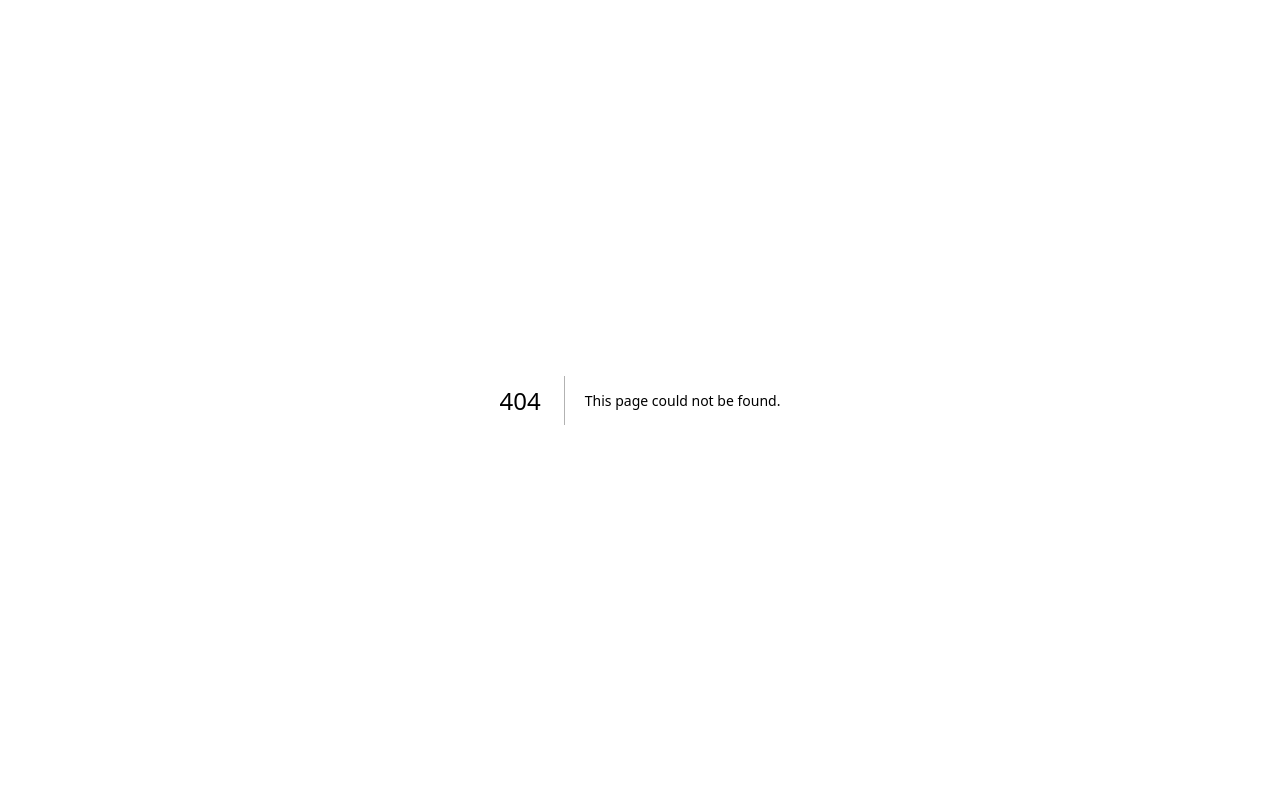
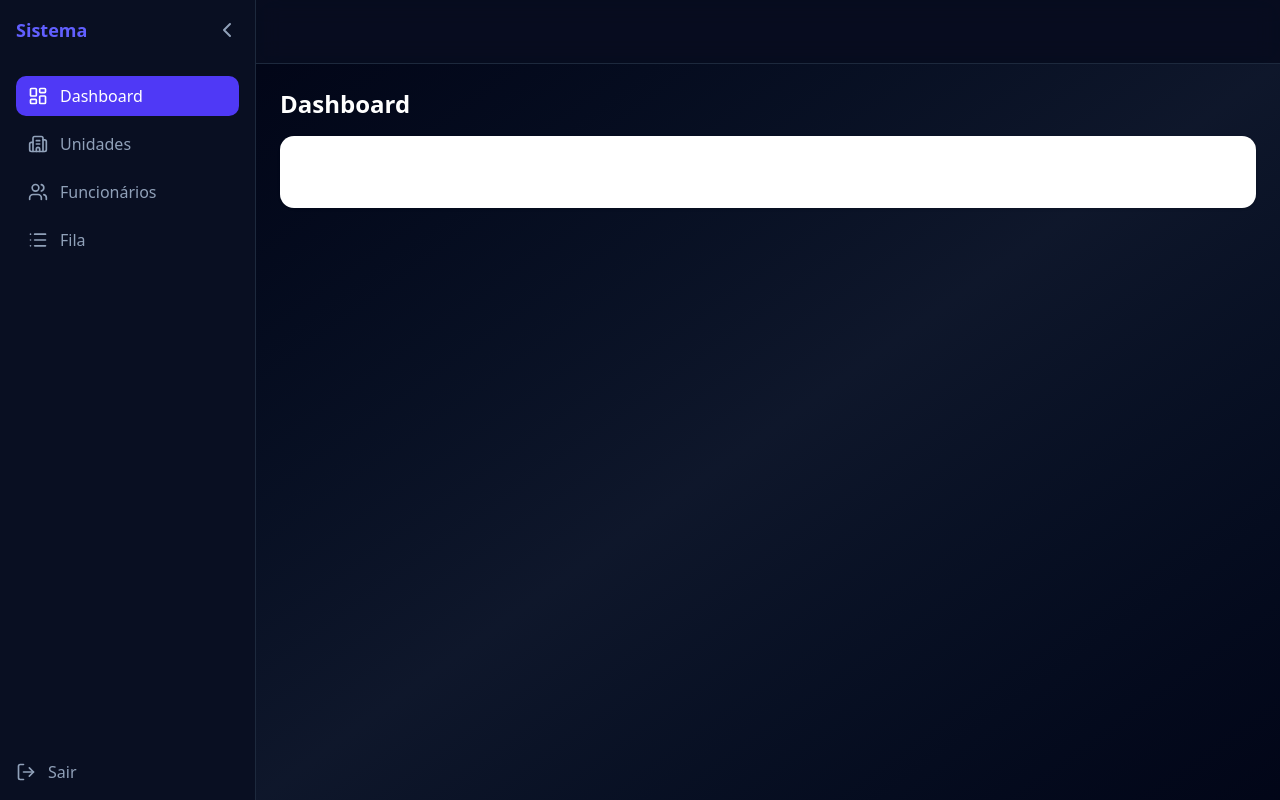
Before and after one commit to William-Koerich/saude, a Next.js app: page /dashboard in a window 1280 px wide. Before the commit this address had no page. Built offline with nearby package versions, Linux system fonts and the light colour scheme.

Commit message:
feat: created layout

```diff
--- /dev/null
+++ b/app/(sistema)/dashboard/page.tsx
@@ -0,0 +1,13 @@
+export default function DashboardPage() {
+  return (
+    <div>
+      <h2 className="text-2xl font-bold mb-4">
+        Dashboard
+      </h2>
+
+      <div className="bg-white p-6 rounded-xl shadow">
+        Conteúdo do dashboard
+      </div>
+    </div>
+  )
+}
--- /dev/null
+++ b/app/(sistema)/layout.tsx
@@ -0,0 +1,144 @@
+"use client"
+
+import { ReactNode, useState } from "react"
+import {
+  Menu,
+  X,
+  LayoutDashboard,
+  Users,
+  Building2,
+  List,
+  LogOut,
+  ChevronLeft,
+  ChevronRight,
+} from "lucide-react"
+import { useAuth } from "@/contexts/AuthContext"
+import Link from "next/link"
+import { usePathname } from "next/navigation"
+import UserMenu from "@/components/UserMenu"
+
+export default function DashboardLayout({
+  children,
+}: {
+  children: ReactNode
+}) {
+  const [mobileOpen, setMobileOpen] = useState(false)
+  const [collapsed, setCollapsed] = useState(false)
+  const { signOut } = useAuth()
+
+  const pathname = usePathname()
+
+  const menu = [
+    { href: "/dashboard", label: "Dashboard", icon: LayoutDashboard },
+    { href: "/dashboard/unidades", label: "Unidades", icon: Building2 },
+    { href: "/dashboard/funcionarios", label: "Funcionários", icon: Users },
+    { href: "/dashboard/fila", label: "Fila", icon: List },
+  ]
+
+  return (
+    <div className="min-h-screen bg-slate-950 text-white flex">
+
+      {/* SIDEBAR DESKTOP */}
+      <aside
+        className={`
+          hidden md:flex flex-col
+          ${collapsed ? "w-20" : "w-64"}
+          transition-all duration-300
+          bg-slate-900/60 backdrop-blur-xl
+          border-r border-slate-800 p-4
+        `}
+      >
+        {/* Header */}
+        <div className="flex items-center justify-between mb-8">
+          {!collapsed && (
+            <h1 className="text-indigo-500 font-semibold text-lg">
+              Sistema
+            </h1>
+          )}
+
+          <button
+            onClick={() => setCollapsed(!collapsed)}
+            className="text-slate-400 hover:text-white"
+          >
+            {collapsed ? <ChevronRight /> : <ChevronLeft />}
+          </button>
+        </div>
+
+        {/* Menu */}
+        <nav className="space-y-2 flex-1">
+          {menu.map((item) => {
+            const Icon = item.icon
+            const active = pathname === item.href
+
+            return (
+              <Link
+                key={item.href}
+                href={item.href}
+                className={`
+                  flex items-center gap-3 px-3 py-2 rounded-lg transition
+                  ${active
+                    ? "bg-indigo-600 text-white"
+                    : "text-slate-400 hover:bg-slate-800 hover:text-white"}
+                `}
+              >
+                <Icon size={20} />
+                {!collapsed && <span>{item.label}</span>}
+              </Link>
+            )
+          })}
+        </nav>
+
+        {/* Logout */}
+        <button
+          onClick={signOut}
+          className="flex items-center gap-3 text-slate-400 hover:text-red-500 transition mt-4"
+        >
+          <LogOut size={20} />
+          {!collapsed && <span>Sair</span>}
+        </button>
+      </aside>
+
+      {/* MOBILE DRAWER */}
+      {mobileOpen && (
+        <div className="fixed inset-0 z-50 md:hidden bg-black/60">
+          <div className="w-64 h-full bg-slate-900 p-6 border-r border-slate-800">
+            <div className="flex justify-between mb-6">
+              <h1 className="text-indigo-500 font-semibold">Sistema</h1>
+              <X onClick={() => setMobileOpen(false)} />
+            </div>
+
+            {menu.map((item) => {
+              const Icon = item.icon
+              return (
+                <Link
+                  key={item.href}
+                  href={item.href}
+                  className="flex items-center gap-3 px-3 py-2 text-slate-400 hover:bg-slate-800 rounded-lg"
+                >
+                  <Icon size={20} />
+                  {item.label}
+                </Link>
+              )
+            })}
+          </div>
+        </div>
+      )}
+
+      {/* CONTENT */}
+      <div className="flex-1 flex flex-col">
+        <header className="h-16 flex items-center justify-between px-6 border-b border-slate-800 bg-slate-900/40 backdrop-blur-md">
+          <Menu
+            className="md:hidden cursor-pointer"
+            onClick={() => setMobileOpen(true)}
+          />
+
+          <UserMenu />
+        </header>
+
+        <main className="flex-1 p-6 bg-linear-to-br from-slate-950 via-slate-900 to-slate-950">
+          {children}
+        </main>
+      </div>
+    </div>
+  )
+}
```
